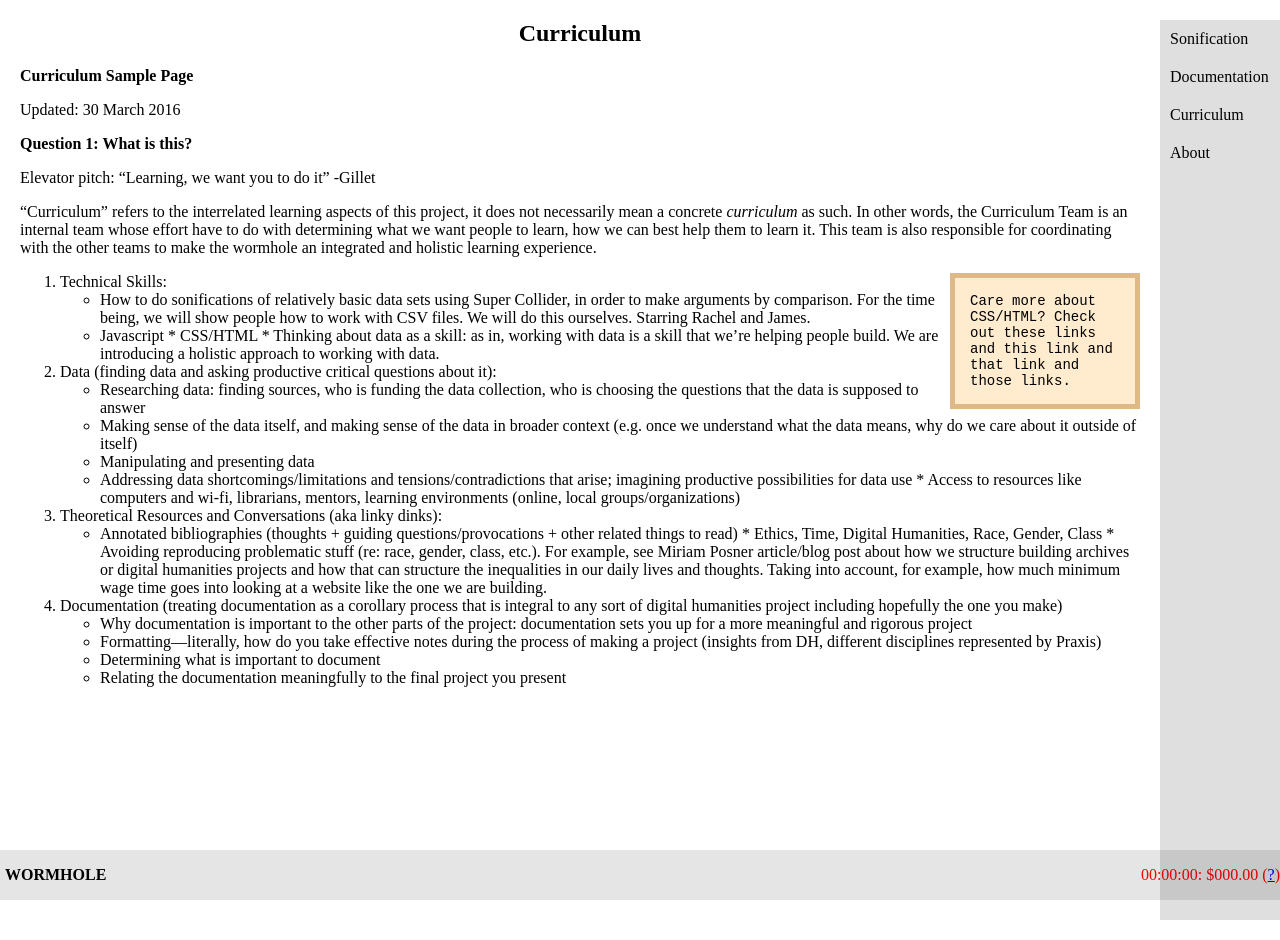
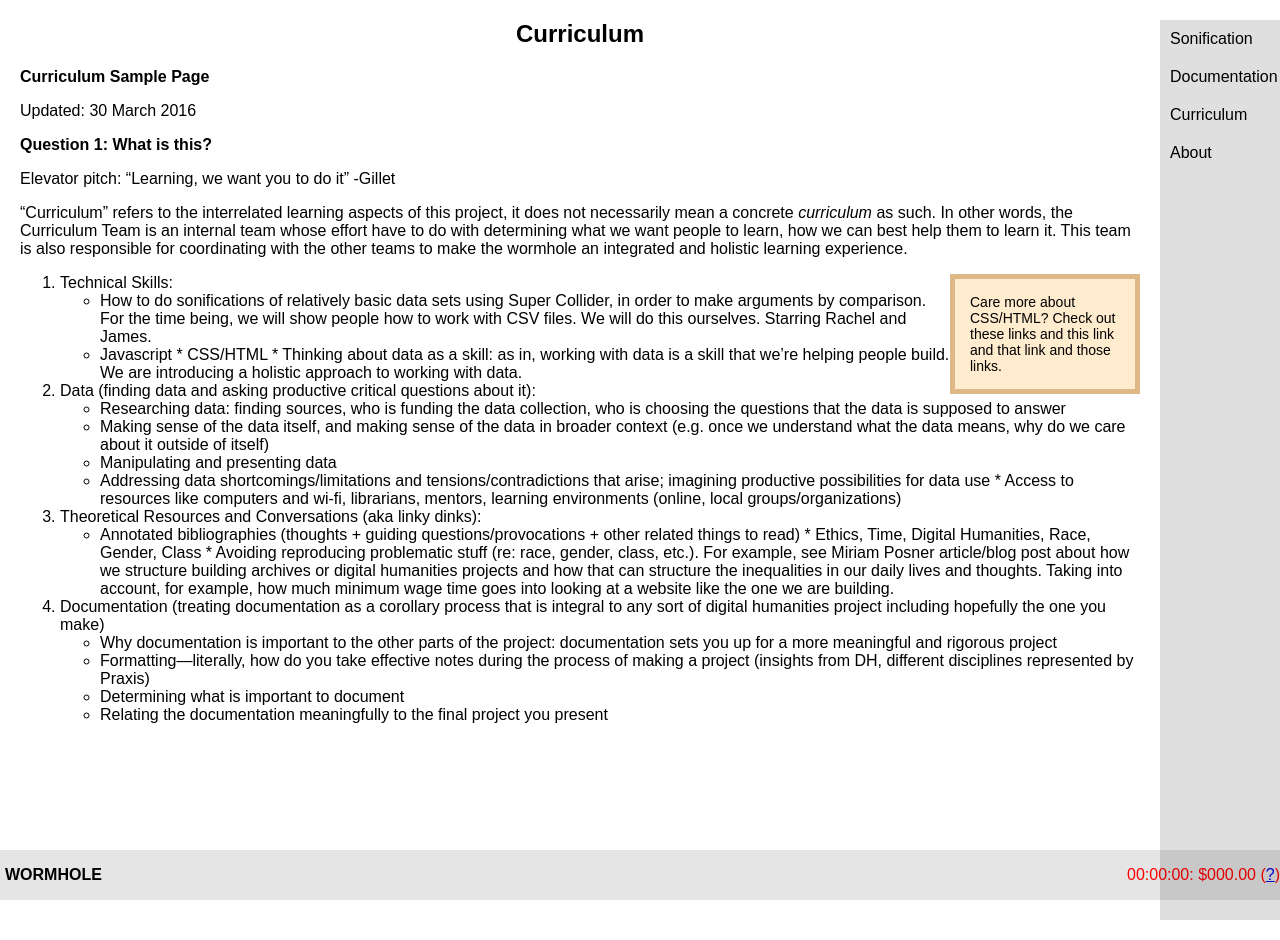
Before and after one commit to scholarslab/clockwork, a Jekyll site: the page built from curriculum.md, in a window 1280 px wide. Built offline with Jekyll 4.4.1, drawn with Linux system fonts in a browser that asks for light colours; some web fonts are replaced.

Commit message:
added google font, droid sans, link to default layout and also in the css sheet under body

```diff
--- a/_layouts/default.html
+++ b/_layouts/default.html
@@ -2,6 +2,7 @@
 <html>
 
 <head>
+  <link href='https://fonts.googleapis.com/css?family=Droid+Sans' rel='stylesheet' type='text/css'>
   <meta charset="utf-8">
   <meta http-equiv="X-UA-Compatible" content="IE=edge">
   <meta name="viewport" content="width=device-width, initial-scale=1">
--- a/css/main.css
+++ b/css/main.css
@@ -1,5 +1,6 @@
   body {
     margin: 0;
+    font-family: "Droid Sans", sans-serif;
   }
     h1 {
     padding: 5px 20px 0 5px;
@@ -8,6 +9,7 @@
   h2 {
     text-align: center;
   }
+
 
     nav {
       display: block;
@@ -55,7 +57,7 @@
     /*}*/
 
 .marginalia {
-  font-family: monospace;
+  font-family: "Droid Sans", sans-serif;
   font-size: 14px;
   float: right;
   width: 150px;
@@ -65,6 +67,7 @@
 }
 
 .soundviz {
+  display: block;
 }
 
 #banner {
```
